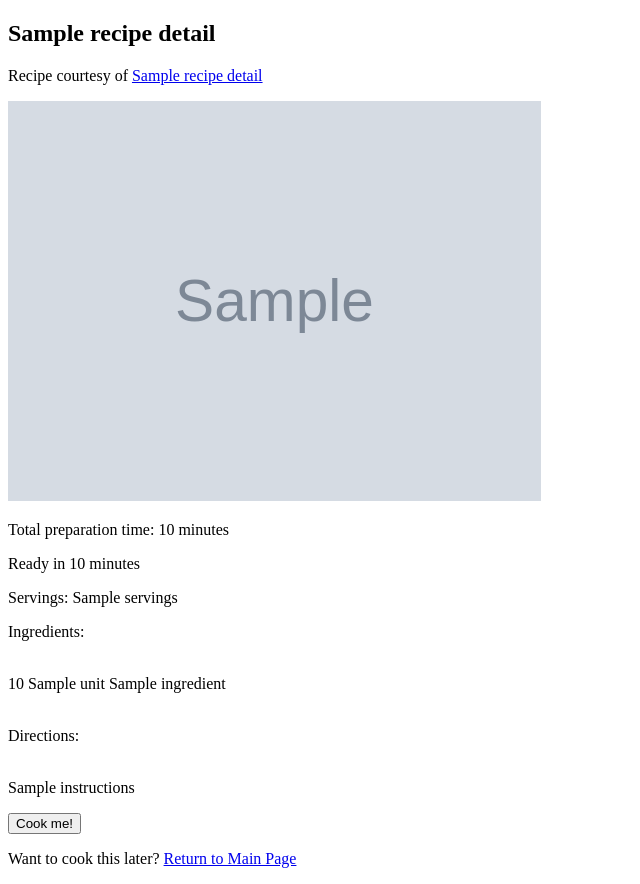
After one commit to katliang/hackbright-project, a Flask app: template templates/recipe_info.html in a window 1280 px wide. The commit adds this page. Shown: the whole page, without its empty margins (0-640 px from the left). Run offline with Flask 2, Linux system fonts and the light colour scheme; the template is opened without the code that fills it: most values are stand-ins (such as "Sample title", 1, 10 or a date in 2020); grey boxes marked "Sample" are stand-in pictures.

Commit message:
added route and template to display recipe details

```diff
--- a/server.py
+++ b/server.py
@@ -12,9 +12,7 @@ from model import Ingredient
 from model import Inventory
 from model import connect_to_db, db
 from jinja2 import StrictUndefined
-from sqlalchemy.sql import func
 import json
-
 import os
 
 app = Flask(__name__)
@@ -161,6 +159,14 @@ def show_user_recipes():
     return jsonify({})
 
 
+@app.route("/confirm_recipe/<recipe_id>")
+def confirm_recipe_cooked(recipe_id):
+
+    recipe_details = recipe_info_by_id(recipe_id)
+
+    return render_template("recipe_info.html", recipe_details=recipe_details)
+
+
 @app.route("/shopping_list", methods=["POST"])
 def show_shopping_list():
     """Display shopping list of missing ingredients."""
--- /dev/null
+++ b/templates/recipe_info.html
@@ -0,0 +1,34 @@
+{% extends 'base.html' %}
+
+{% block title %}Recipe Information{% endblock %}
+
+{% block content %}
+
+<h2>{{ recipe_details.title }}</h2>
+
+<p>Recipe courtesy of <a href="{{ recipe_details.sourceUrl }}">{{ recipe_details.sourceName }}</a>
+
+<p><img src="{{ recipe_details.image }}">
+
+<p>Total preparation time: {{ recipe_details.preparationMinutes }} minutes</p>
+<p>Ready in {{ recipe_details.readyInMinutes }} minutes</p>
+
+<p>Servings: {{ recipe_details.servings }}</p>
+
+<p>Ingredients:</p><br>
+    {% for ingredient in recipe_details.extendedIngredients %}
+        {{ ingredient.amount }} {{ ingredient.unit }} {{ ingredient.name }}<br>
+    {% endfor %}<br>
+
+<p>Directions:</p><br>
+{% if recipe_details.instructions %}
+    {{ recipe_details.instructions }}
+{% else %}
+    <p>Please see <a href="{{ recipe_details.sourceUrl }}">{{ recipe_details.sourceName }}</a> for more details.</p>
+{% endif %}<br>
+
+<p><button type="button" id="cook-recipe">Cook me!</button></p>
+
+<p>Want to cook this later? <a href="/search">Return to Main Page</a></p>
+
+{% endblock %}
--- a/templates/search.html
+++ b/templates/search.html
@@ -16,7 +16,7 @@
 <h2>Selected Recipes to Cook:</h2>
     {% if pending_recipes_list %}
         {% for pending_recipe in pending_recipes_list %}
-            <a href="/confirm_recipe/{{ pending_recipe.title }}">{{ pending_recipe.title }}</a><br>
+            <a href="/confirm_recipe/{{ pending_recipe.id }}">{{ pending_recipe.title }}</a><br>
         {% endfor %}
     {% else %}
         <p>You Currently Have No Selected Recipes.</p>
```
